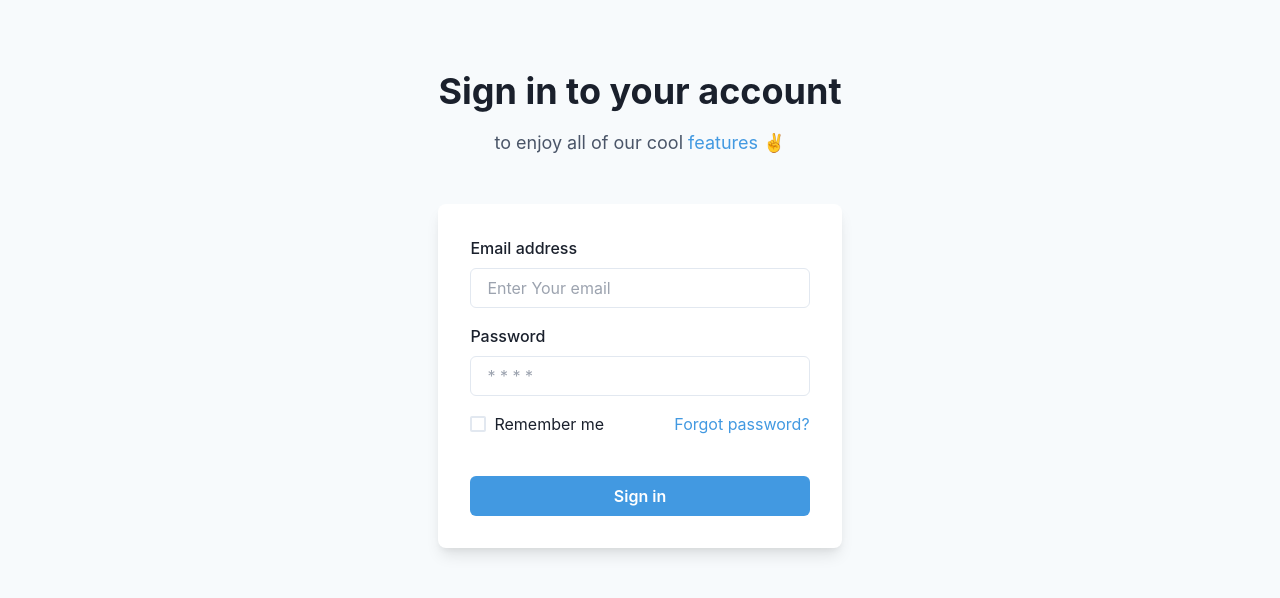
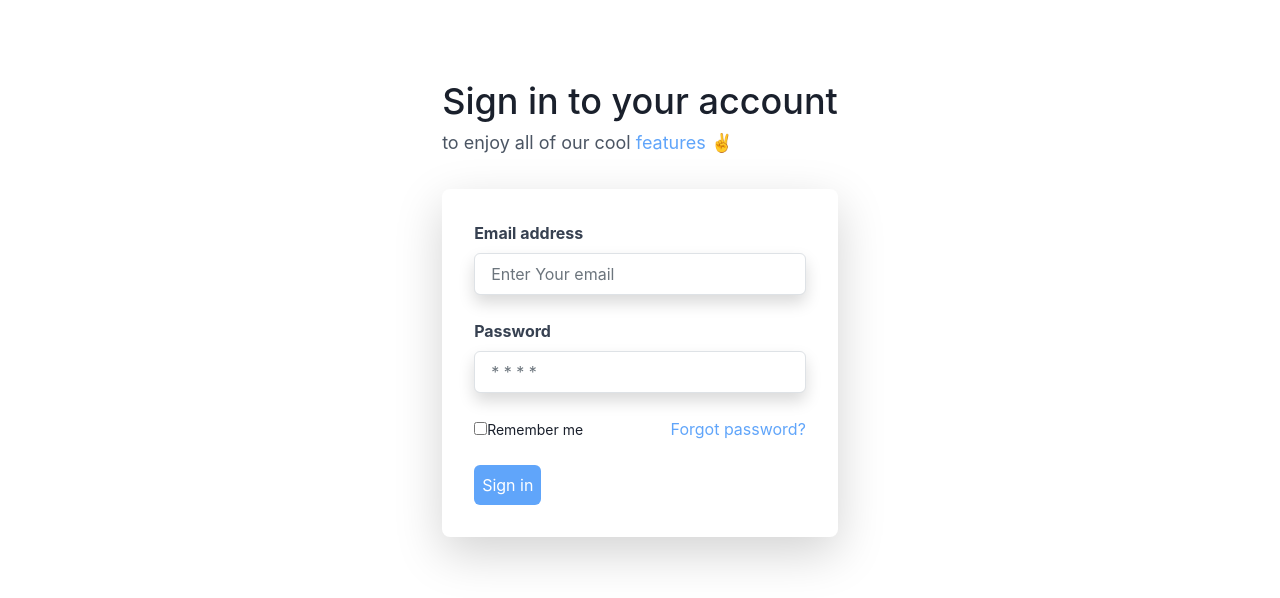
Before and after one commit to uchman005/chakulabora, a Next.js app: page /auth/signin in a window 1280 px wide. Shown: the part 149-747 px from the top of the page. Built offline with nearby package versions, Linux system fonts and the light colour scheme; no server answers.

Commit message:
Fixing signin

```diff
--- a/src/pages/auth/signin.tsx
+++ b/src/pages/auth/signin.tsx
@@ -4,27 +4,17 @@ import Navbar from '@/components/Navbar';
 import { signIn, useSession } from 'next-auth/react';
 import Router from 'next/router'
 import {
-  Flex,
-  Box,
-  FormControl,
-  FormLabel,
-  Input,
   Checkbox,
-  Stack,
-  Link,
-  Button,
-  Heading,
-  Text,
   useColorModeValue,
   useToast
 } from '@chakra-ui/react';
-
+import Link from 'next/link';
 export default function SignIn() {
   const { status } = useSession();
   useEffect(() => {
-      if (status === "authenticated") {
-          Router.replace("/dashboard")
-      }
+    if (status === "authenticated") {
+      Router.replace("/dashboard")
+    }
   }, [status]);
   const [formData, setFormData] = useState({
     email: '',
@@ -69,57 +59,75 @@ export default function SignIn() {
     let { value, name } = e.target;
     setFormData((prev) => ({ ...prev, [name]: value }))
   }
+  const bgColor = useColorModeValue("gray.50", "gray.800");
+  const bgColor1 = useColorModeValue("white", "gray.700");
   return (
     <>
       <Navbar />
-      <Flex
-        minH={'100vh'}
-        align={'center'}
-        justify={'center'}
-        bg={useColorModeValue('gray.50', 'gray.800')}>
-        <Stack spacing={8} mx={'auto'} maxW={'lg'} py={12} px={6}>
-          <Stack align={'center'}>
-            <Heading fontSize={'4xl'}>Sign in to your account</Heading>
-            <Text fontSize={'lg'} color={'gray.600'}>
-              to enjoy all of our cool <Link color={'blue.400'}>features</Link> ✌️
-            </Text>
-          </Stack>
-          <Box
-            rounded={'lg'}
-            bg={useColorModeValue('white', 'gray.700')}
-            boxShadow={'lg'}
-            p={8}>
-            <Stack spacing={4}>
-              <FormControl id="email">
-                <FormLabel>Email address</FormLabel>
-                <Input type="email" placeholder='Enter Your email' name='email' value={formData.email} onChange={handleChange} />
-              </FormControl>
-              <FormControl id="password">
-                <FormLabel>Password</FormLabel>
-                <Input type="password" placeholder='* * * *' name='password' value={formData.password} onChange={handleChange} />
-              </FormControl>
-              <Stack spacing={10}>
-                <Stack
-                  direction={{ base: 'column', sm: 'row' }}
-                  align={'start'}
-                  justify={'space-between'}>
-                  <Checkbox>Remember me</Checkbox>
-                  <Link color={'blue.400'}>Forgot password?</Link>
-                </Stack>
-                <Button
-                  bg={'blue.400'}
-                  color={'white'}
-                  _hover={{
-                    bg: 'blue.500',
-                  }}
+      <div className={`flex items-center justify-center min-h-screen bg-${bgColor}`}>
+        <div className="mx-auto max-w-lg py-12 px-6 space-y-8">
+          <div className='items-center'>
+            <h1 className='text-4xl'>Sign in to your account</h1>
+            <span className='text-lg text-gray-600'>
+              to enjoy all of our cool <span className='text-blue-400'>features</span> ✌️
+            </span>
+          </div>
+          <div className={`rounded-lg bg-${bgColor1} shadow-lg p-8`}>
+            <div className='space-4'>
+              <div className="form-froup mb-4">
+                <label className="block text-gray-700 font-bold mb-2" htmlFor="email">
+                  Email address
+                </label>
+                <input
+                  className="form-control shadow appearance-none border rounded w-full py-2 px-3 text-gray-700 leading-tight focus:outline-none focus:shadow-outline"
+                  id="email"
+                  type="email"
+                  placeholder="Enter Your email"
+                  name="email"
+                  value={formData.email}
+                  onChange={handleChange}
+                />
+              </div>
+              <div className="form-group mb-4">
+                <label className="block text-gray-700 font-bold mb-2" htmlFor="password">
+                  Password
+                </label>
+                <input
+                  className="form-control shadow appearance-none border rounded w-full py-2 px-3 text-gray-700 leading-tight focus:outline-none focus:shadow-outline"
+                  id="password"
+                  type="password"
+                  placeholder="* * * *"
+                  name="password"
+                  value={formData.password}
+                  onChange={handleChange}
+                />
+              </div>
+              <div className=''>
+                <div className='flex flex-col sm:flex-row items-start justify-between mb-4'>
+                  <div>
+
+                    <input
+                      type="checkbox"
+                      id="rememberMe"
+                      name="rememberMe"
+                    />
+                    <label className="text-sm" htmlFor="rememberMe">
+                      Remember me
+                    </label>
+                  </div>
+
+                  <Link className='text-blue-400' href={'#'}>Forgot password?</Link>
+                </div>
+                <button
+                  className='text-white bg-blue-400 rounded p-2 hover:bg-blue-500'
                   onClick={handleClick}>
                   Sign in
-                </Button>
-              </Stack>
-            </Stack>
-          </Box>
-        </Stack>
-      </Flex>
+                </button>
+              </div>
+            </div>
+          </div>
+        </div>
+      </div>
       <Footer />
     </>
   );
```
